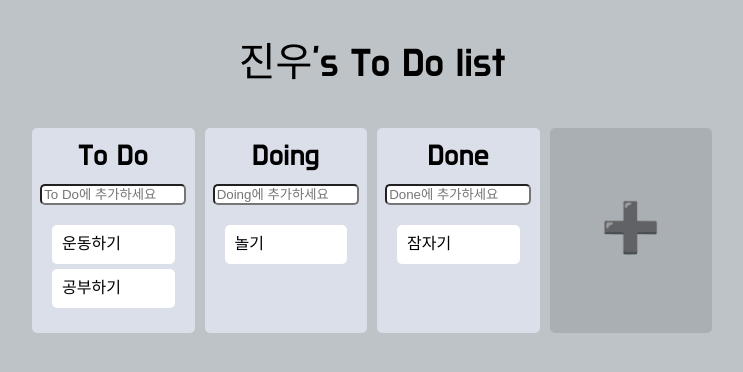
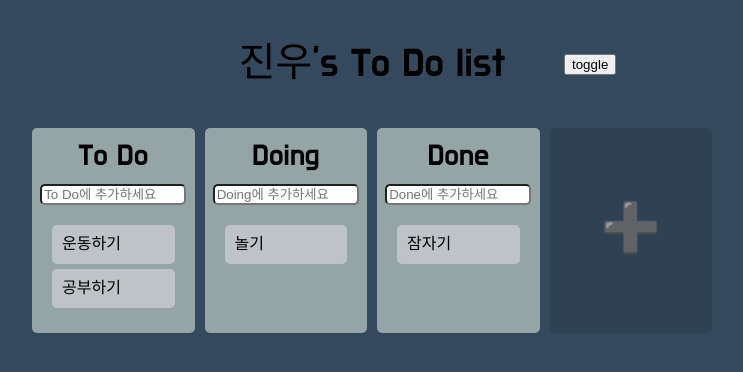
Before and after one commit to j2noo/Trello-clone, a React (Create React App) app: page / in a window 1280 px wide. Shown: the top 372 px of the page, without its empty margins (268-1011 px from the left). Built offline with nearby package versions, Linux system fonts and the light colour scheme.

Commit message:
feat : dark모드 추가

```diff
--- a/src/App.tsx
+++ b/src/App.tsx
@@ -1,4 +1,4 @@
-import React from "react";
+import React, { useState } from "react";
 import {
   DragDropContext,
   Draggable,
@@ -8,11 +8,18 @@ import {
   OnDragEndResponder,
 } from "react-beautiful-dnd";
 import { useRecoilState, useRecoilValue } from "recoil";
-import { styled } from "styled-components";
-import { categoryState, IToDo, toDoSelector, toDoState } from "./atoms";
+import { createGlobalStyle, styled, ThemeProvider } from "styled-components";
+import {
+  categoryState,
+  isDarkState,
+  IToDo,
+  toDoSelector,
+  toDoState,
+} from "./atoms";
 import DraggableCard from "./Components/DrabbleCard";
 import Board from "./Components/Board";
 import AddBoard from "./Components/AddBoard";
+import { darkTheme, lightTheme } from "./theme";
 
 const Wrapper = styled.div`
   max-width: 680px;
@@ -22,10 +29,19 @@ const Wrapper = styled.div`
   align-items: start;
   height: 100vh;
 `;
-const Title = styled.div`
+const TitleContainer = styled.div`
+  display: flex;
+  justify-content: center;
+  align-items: center;
+  margin-top: 5vh;
+`;
+const Title = styled.span`
   font-size: 40px;
   text-align: center;
-  margin-top: 5vh;
+`;
+const ToggleBtn = styled.button`
+  position: absolute;
+  left: 65vw;
 `;
 const Boards = styled.div`
   display: grid;
@@ -33,6 +49,71 @@ const Boards = styled.div`
   margin-top: 5vh;
   grid-template-columns: repeat(4, 1fr);
   gap: 10px;
+`;
+const GlobalStyle = createGlobalStyle`
+/* @import url('https://fonts.googleapis.com/css2?family=Dongle:wght@300;400;700&family=Noto+Sans+KR:wght@400;500;700;900&display=swap'); */
+html, body, div, span, applet, object, iframe,
+h1, h2, h3, h4, h5, h6, p, blockquote, pre,
+a, abbr, acronym, address, big, cite, code,
+del, dfn, em, img, ins, kbd, q, s, samp,
+small, strike, strong, sub, sup, tt, var,
+b, u, i, center,
+dl, dt, dd, menu, ol, ul, li,
+fieldset, form, label, legend,
+table, caption, tbody, tfoot, thead, tr, th, td,
+article, aside, canvas, details, embed,
+figure, figcaption, footer, header, hgroup,
+main, menu, nav, output, ruby, section, summary,
+time, mark, audio, video {
+  margin: 0;
+  padding: 0;
+  border: 0;
+  font-size: 100%;
+  font: inherit;
+  vertical-align: baseline;
+}
+/* HTML5 display-role reset for older browsers */
+article, aside, details, figcaption, figure,
+footer, header, hgroup, main, menu, nav, section {
+  display: block;
+}
+/* HTML5 hidden-attribute fix for newer browsers */
+*[hidden] {
+    display: none;
+}
+body {
+  line-height: 1;
+}
+menu, ol, ul {
+  list-style: none;
+}
+blockquote, q {
+  quotes: none;
+}
+blockquote:before, blockquote:after,
+q:before, q:after {
+  content: '';
+  content: none;
+}
+table {
+  border-collapse: collapse;
+  border-spacing: 0;
+}
+* {
+  box-sizing: border-box;
+}
+body {
+  font-weight: 400;
+  font-family: 'Do Hyeon', sans-serif;
+  background-color: ${(props) => props.theme.bgColor};
+  transition: ease-in-out 1s;
+  color:black;
+  line-height: 1.2;
+}
+a {
+  text-decoration:none;
+  color:inherit;
+}
 `;
 function findToDoIndex(toDos: IToDo[], source: DraggableLocation) {
   let count = -1;
@@ -59,6 +140,7 @@ function findToDoBeforeIndex(toDos: IToDo[], source: DraggableLocation) {
 }
 function App() {
   const [toDos, setToDos] = useRecoilState(toDoState);
+  const [isDark, setisDark] = useRecoilState(isDarkState);
 
   const categorys = useRecoilValue(categoryState); //["To Do","Done","Doing"]
 
@@ -79,12 +161,21 @@ function App() {
     setToDos(toDos_copy);
     console.log(toDos_copy, toDo_targetIndex, toDo_destIndex);
   };
+  function toggleTheme() {
+    setisDark((curr) => !curr);
+    console.log(isDark);
+  }
   return (
     <>
-      {/* <GlobalStyle></GlobalStyle> */}
+      <ThemeProvider theme={isDark ? darkTheme : lightTheme}>
+        <GlobalStyle></GlobalStyle>
         <DragDropContext onDragEnd={onDragEnd}>
           <Wrapper>
+            <TitleContainer>
               <Title>진우's To Do list</Title>
+              <ToggleBtn onClick={toggleTheme}>toggle</ToggleBtn>
+            </TitleContainer>
+
             <Boards>
               {categorys.map((category) => (
                 <Board key={category} category={category}></Board>
@@ -94,6 +185,7 @@ function App() {
             </Boards>
           </Wrapper>
         </DragDropContext>
+      </ThemeProvider>
     </>
   );
 }
--- a/src/Components/Board.tsx
+++ b/src/Components/Board.tsx
@@ -8,6 +8,7 @@ import { useRecoilState, useRecoilValue, useSetRecoilState } from "recoil";
 
 const Wrapper = styled.div`
   padding-top: 10px;
+  transition: ease-in-out 1s;
   background-color: ${(props) => props.theme.boardColor};
   border-radius: 5px;
   min-height: 200px;
--- a/src/Components/DrabbleCard.tsx
+++ b/src/Components/DrabbleCard.tsx
@@ -8,6 +8,7 @@ const Card = styled.div<{ $isDragging: boolean }>`
     props.$isDragging ? "#74b9ff" : props.theme.cardColor};
   padding: 10px 10px;
   margin-bottom: 5px;
+  transition: ease-in-out 1s;
   border-radius: 5px;
   box-shadow: ${(props) =>
     props.$isDragging ? "0px 2px 10px rgba(0, 0, 0, 0.5)" : "none"};
--- a/src/atoms.tsx
+++ b/src/atoms.tsx
@@ -35,3 +35,5 @@ export const toDoSelector = selectorFamily({
       set(toDoState, newValue);
     },
 });
+
+export const isDarkState = atom({ key: "darkTheme", default: false });
--- a/src/index.tsx
+++ b/src/index.tsx
@@ -1,80 +1,17 @@
 import React from "react";
 import ReactDOM from "react-dom/client";
 import App from "./App";
-import { RecoilRoot } from "recoil";
+import { RecoilRoot, useRecoilValue } from "recoil";
 import { ThemeProvider, createGlobalStyle } from "styled-components";
-import { darkTheme } from "./theme";
+import { darkTheme, lightTheme } from "./theme";
+import { isDarkState } from "./atoms";
 
-const GlobalStyle = createGlobalStyle`
-/* @import url('https://fonts.googleapis.com/css2?family=Dongle:wght@300;400;700&family=Noto+Sans+KR:wght@400;500;700;900&display=swap'); */
-html, body, div, span, applet, object, iframe,
-h1, h2, h3, h4, h5, h6, p, blockquote, pre,
-a, abbr, acronym, address, big, cite, code,
-del, dfn, em, img, ins, kbd, q, s, samp,
-small, strike, strong, sub, sup, tt, var,
-b, u, i, center,
-dl, dt, dd, menu, ol, ul, li,
-fieldset, form, label, legend,
-table, caption, tbody, tfoot, thead, tr, th, td,
-article, aside, canvas, details, embed,
-figure, figcaption, footer, header, hgroup,
-main, menu, nav, output, ruby, section, summary,
-time, mark, audio, video {
-  margin: 0;
-  padding: 0;
-  border: 0;
-  font-size: 100%;
-  font: inherit;
-  vertical-align: baseline;
-}
-/* HTML5 display-role reset for older browsers */
-article, aside, details, figcaption, figure,
-footer, header, hgroup, main, menu, nav, section {
-  display: block;
-}
-/* HTML5 hidden-attribute fix for newer browsers */
-*[hidden] {
-    display: none;
-}
-body {
-  line-height: 1;
-}
-menu, ol, ul {
-  list-style: none;
-}
-blockquote, q {
-  quotes: none;
-}
-blockquote:before, blockquote:after,
-q:before, q:after {
-  content: '';
-  content: none;
-}
-table {
-  border-collapse: collapse;
-  border-spacing: 0;
-}
-* {
-  box-sizing: border-box;
-}
-body {
-  font-weight: 400;
-  font-family: 'Do Hyeon', sans-serif;
-  background-color: ${(props) => props.theme.bgColor};
-  color:black;
-  line-height: 1.2;
-}
-a {
-  text-decoration:none;
-  color:inherit;
-}
-`;
-const root = ReactDOM.createRoot(document.getElementById("root") as HTMLElement);
+
+const root = ReactDOM.createRoot(
+  document.getElementById("root") as HTMLElement
+);
 root.render(
   <RecoilRoot>
-    <ThemeProvider theme={darkTheme}>
-      <GlobalStyle></GlobalStyle>
-      <App />
-    </ThemeProvider>
+    <App />
   </RecoilRoot>
 );
--- a/src/theme.ts
+++ b/src/theme.ts
@@ -5,3 +5,8 @@ export const darkTheme: DefaultTheme = {
   boardColor: "#DADFE9",
   cardColor: "white",
 };
+export const lightTheme: DefaultTheme = {
+  bgColor: "#34495e",
+  boardColor: "#95a5a6",
+  cardColor: "#bdc3c7",
+};
```
Lines whose indentation alone changed are shown as unchanged.
